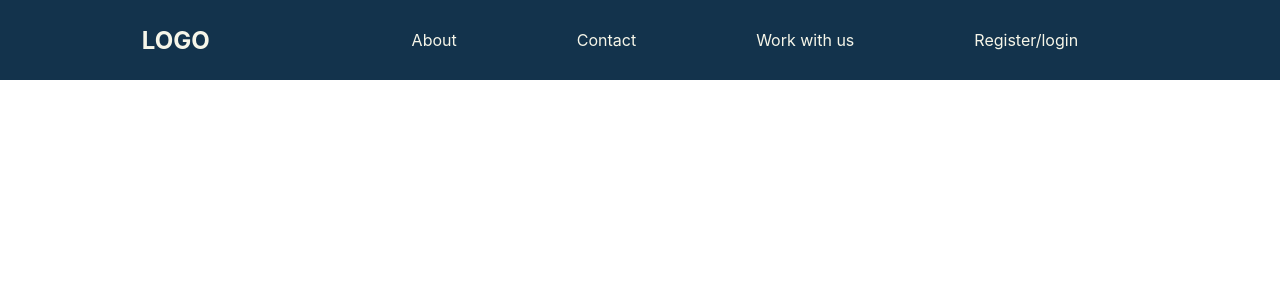
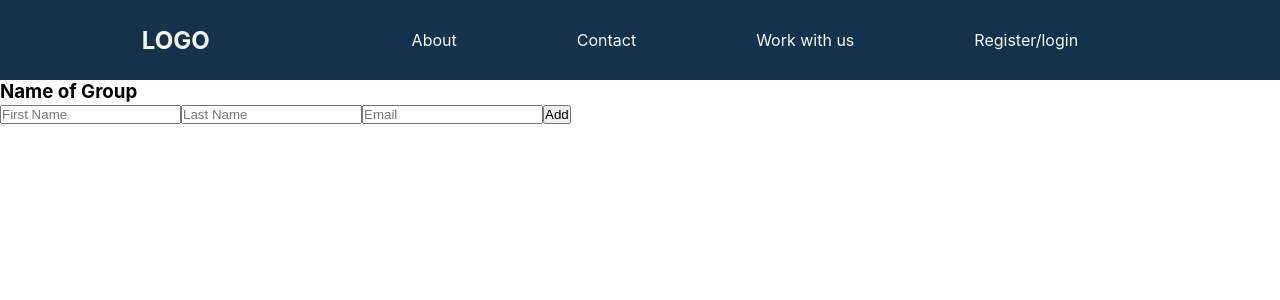
Before and after one commit to KhaledAlabssi/GRADUCATION_PROJECT_Testination_Frontend, a React (Create React App) app: page /newStudent in a window 1280 px wide. Shown: the top 300 px of the page. Built offline with nearby package versions, Linux system fonts and the light colour scheme; no server answers.

Commit message:
add create student fun/component

```diff
--- a/src/App.js
+++ b/src/App.js
@@ -10,10 +10,14 @@ import NewGroup from "./NewGroup";
 import NewTest from "./NewTest";
 import Tests from './Tests'
 import Main from "./Main";
+import NewStudents from "./NewStudents";
 
 function App() {
   const [groups, setGroups] = useState([]);
   const [tests, setTests] = useState([])
+  const [currentGroup, setCurrentGroup] = useState(null)
+  const [currentTest, setCurrentTest] = useState(null)
+  const [currentTeacher, setCurrentTeacher] = useState(1)
 
 
   useEffect(() => {
@@ -59,6 +63,9 @@ function App() {
           <Route exact path='/main'>
             <Main />
           </Route>
+          <Route exact path='/newStudent'>
+          <NewStudents />
+          </Route>
         </Switch>
       </Router>
     </div>
--- /dev/null
+++ b/src/NewStudents.js
@@ -0,0 +1,29 @@
+import axios from 'axios';
+import React from 'react'
+
+export default function NewStudents() {
+    function handleSubmit (e) {
+        e.preventDefault();
+        axios.post('http://localhost:4000/students/new', {
+            first_name: e.target[0].value,
+            last_name: e.target[1].value,
+            username: e.target[1].value + e.target[0].value,
+            email: e.target[2].value,
+            teacher_id: 1,
+            password: 123
+
+        })
+    }
+    return (
+        <div className='newStudent'>
+            <h3>Name of Group</h3>
+            <form onSubmit={handleSubmit}>
+                <input type='text' placeholder='First Name' />
+                <input type='text' placeholder='Last Name' />
+                <input type='email' placeholder='Email' />
+                <button type='submit'>Add</button>
+            </form>
+
+        </div>
+    )
+}
```
